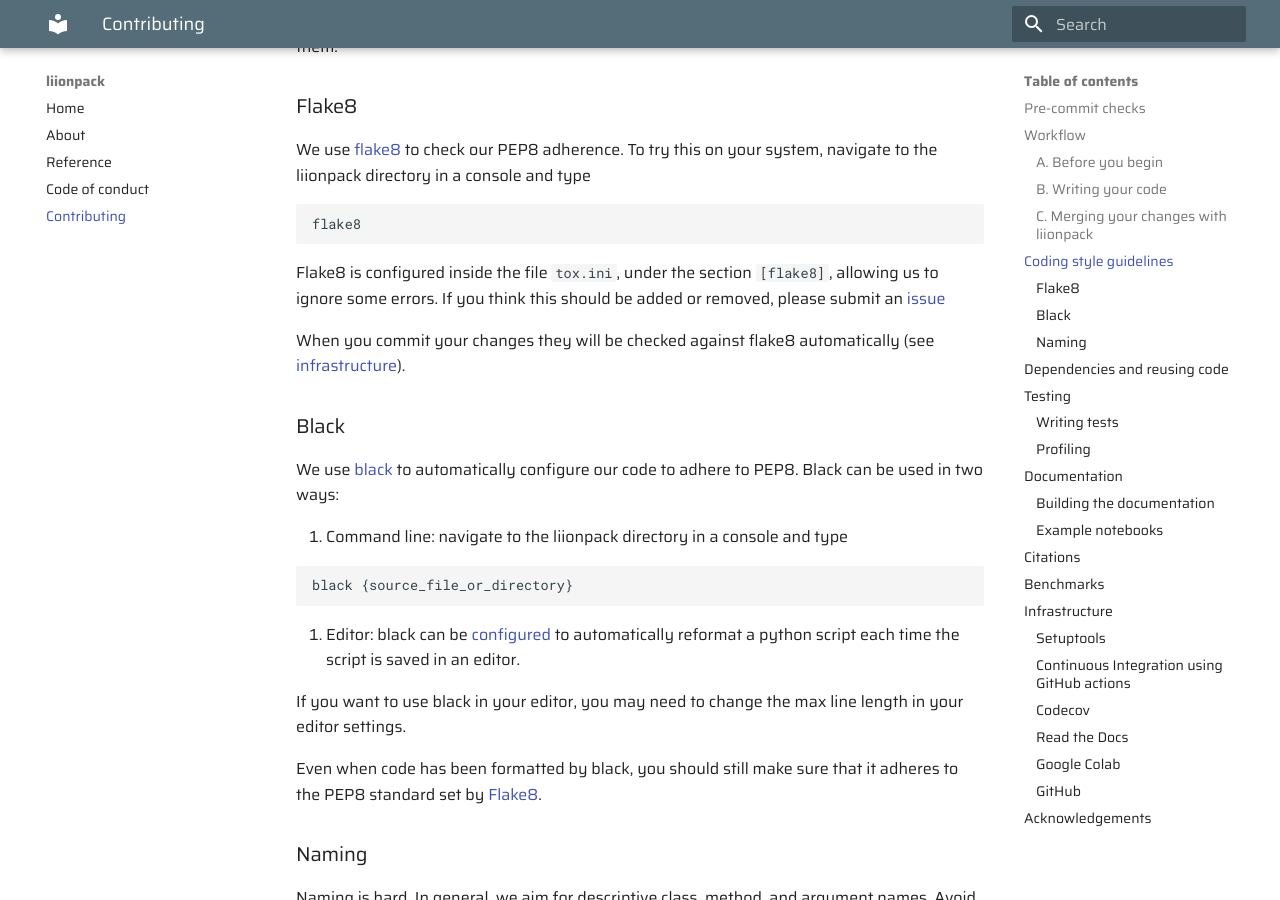
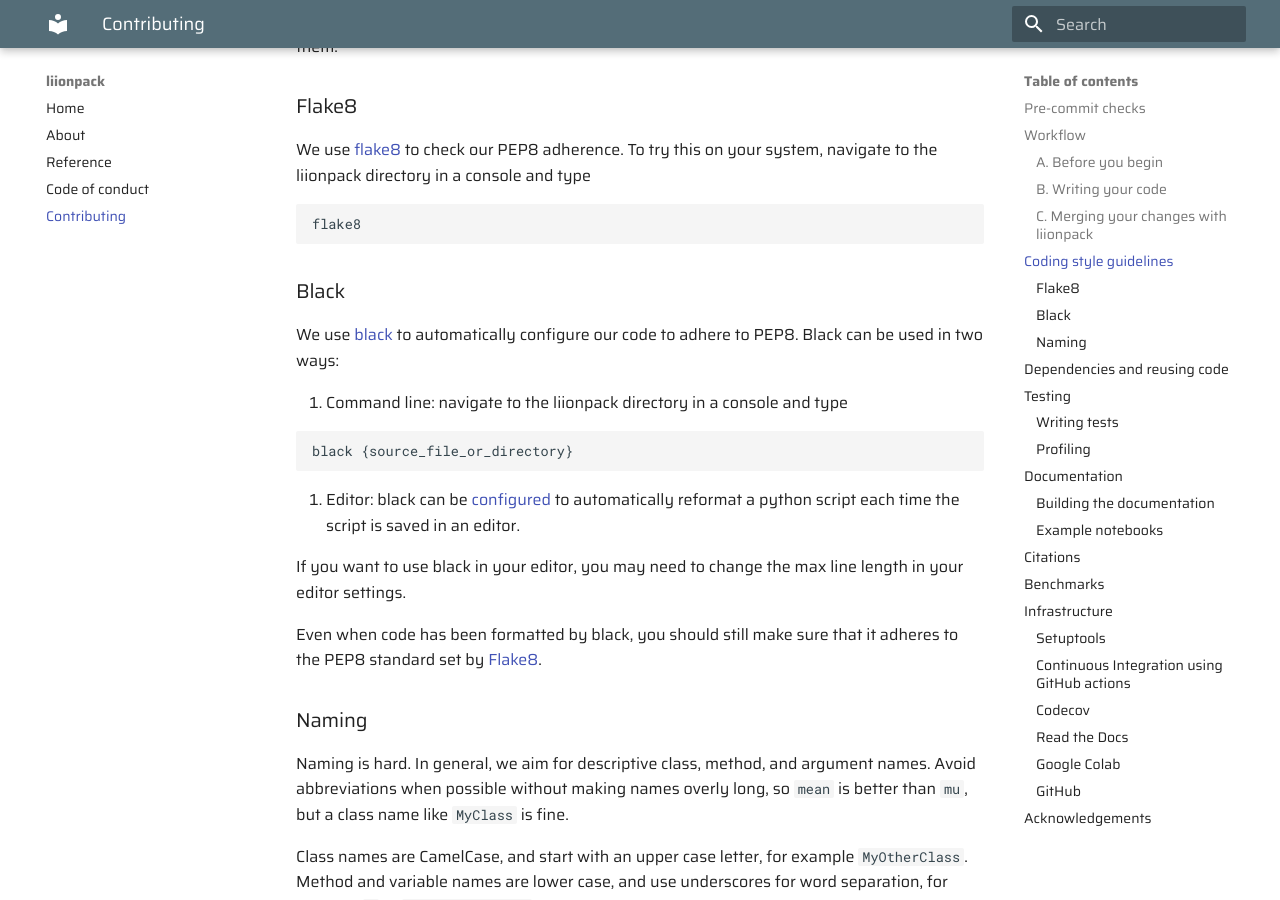
Before and after one commit to pybamm-team/liionpack, an MkDocs documentation site: the page built from docs/contributing.md, in a window 1280 px wide and 900 px high, scrolled down 1720 px. Built offline with MkDocs 1.6.1 and Material for MkDocs 9.7.7, drawn with Linux system fonts in a browser that asks for light colours.

Commit message:
Update linting

````diff
--- a/docs/contributing.md
+++ b/docs/contributing.md
@@ -50,9 +50,6 @@
 ```bash
 flake8
 ```
-Flake8 is configured inside the file `tox.ini`, under the section `[flake8]`, allowing us to ignore some errors. If you think this should be added or removed, please submit an [issue](#issues)
-
-When you commit your changes they will be checked against flake8 automatically (see [infrastructure](#infrastructure)).
 
 
 ### Black
````
